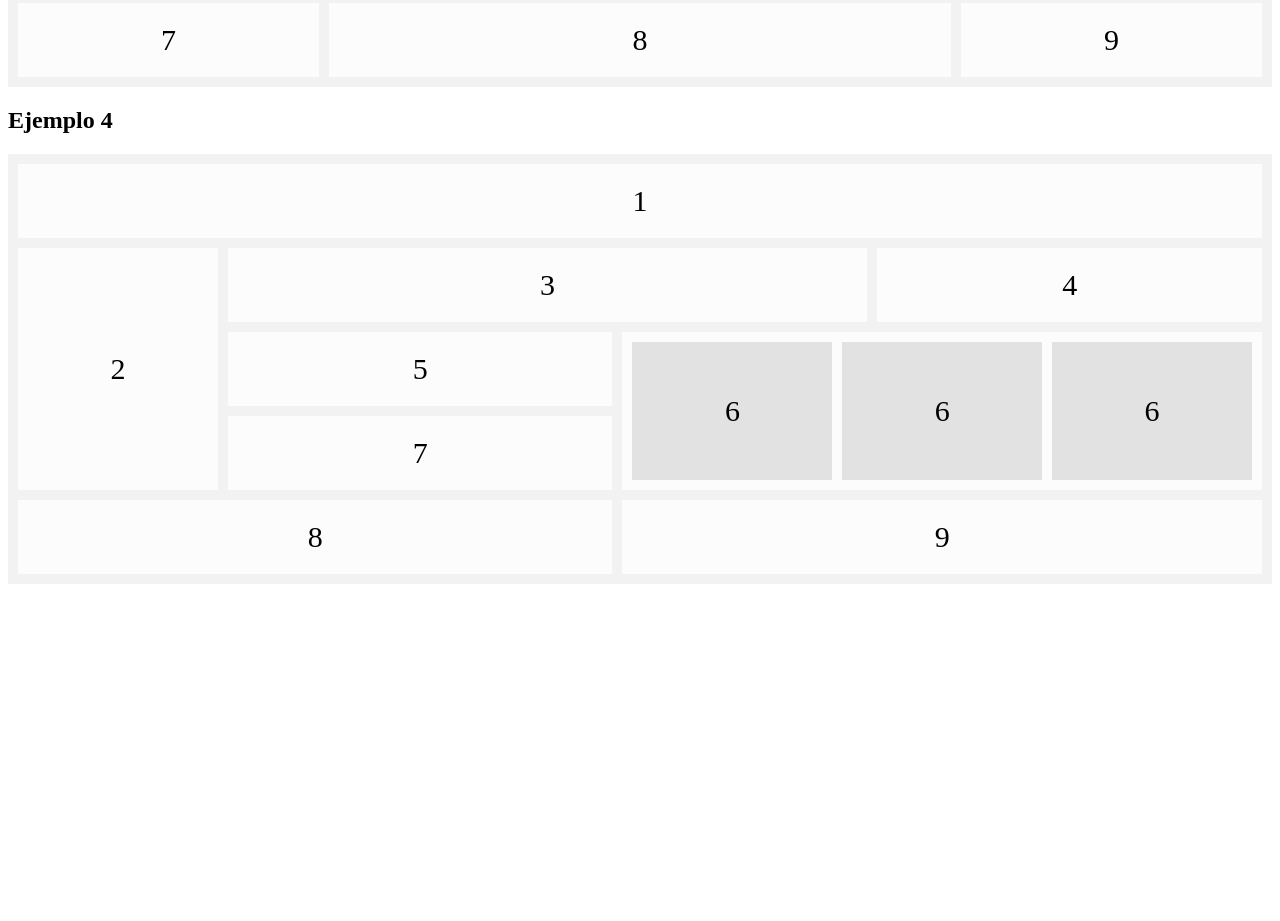
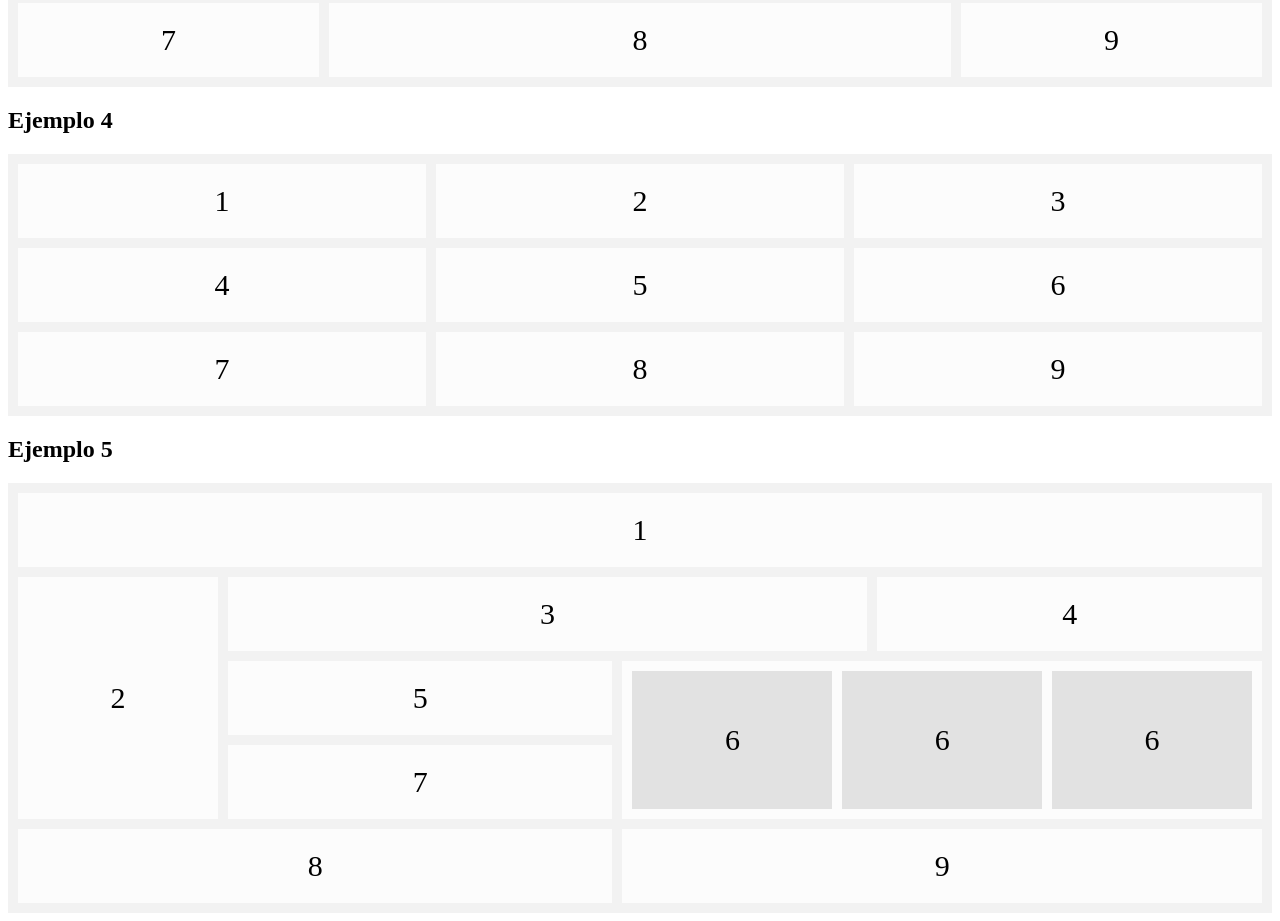
Before and after one commit to lucasSilberberg/CSS-Grid, a plain HTML site: page index.html in a window 1280 px wide. Shown: the part 899-1820 px from the top of the page. Before the commit the page ends 1491 px from the top, so only its background shows below. Drawn offline with Linux system fonts and the light colour scheme.

Commit message:
updae styles

```diff
--- a/index.html
+++ b/index.html
@@ -53,6 +53,18 @@
         <div class="item-3 text-align">3</div>
         <div class="item-4 text-align">4</div>
         <div class="item-5 text-align">5</div>
+        <div class="item-6 text-align">6</div>
+        <div class="item-7 text-align">7</div>
+        <div class="item-8 text-align">8</div>
+        <div class="item-9 text-align">9</div>
+    </div>
+    <h2>Ejemplo 5</h2>
+    <div class="grid-container example-5">
+        <div class="item-1 text-align">1</div>
+        <div class="item-2 text-align">2</div>
+        <div class="item-3 text-align">3</div>
+        <div class="item-4 text-align">4</div>
+        <div class="item-5 text-align">5</div>
         <div class="item-6 grid-container">
             <div class="text-align">6</div>
             <div class="text-align">6</div>
--- a/style.less
+++ b/style.less
@@ -1,9 +1,9 @@
-
-.text-align{
+.text-align {
     display: flex;
     justify-content: center;
     align-items: center;
 }
+
 .grid-container {
     display: grid;
     grid-gap: 10px;
@@ -19,12 +19,10 @@
         grid-template-columns: auto 50% auto; // Columnas automaticas
     }
     &.example-4 {
-        grid-template-areas:
-        'item-1 item-1 item-1 item-1 item-1 item-1'
-        'item-2 item-3 item-3 item-3 item-4 item-4'
-        'item-2 item-5 item-5 item-6 item-6 item-6'
-        'item-2 item-7 item-7 item-6 item-6 item-6'
-        'item-8 item-8 item-8 item-9 item-9 item-9';
+        grid-template-columns: repeat(3, 1fr); // Columnas automaticas
+    }
+    &.example-5 {
+        grid-template-areas: 'item-1 item-1 item-1 item-1 item-1 item-1' 'item-2 item-3 item-3 item-3 item-4 item-4' 'item-2 item-5 item-5 item-6 item-6 item-6' 'item-2 item-7 item-7 item-6 item-6 item-6' 'item-8 item-8 item-8 item-9 item-9 item-9';
         .item-1 {
             grid-area: item-1;
         }
```
Also changed, not shown: style.css.
